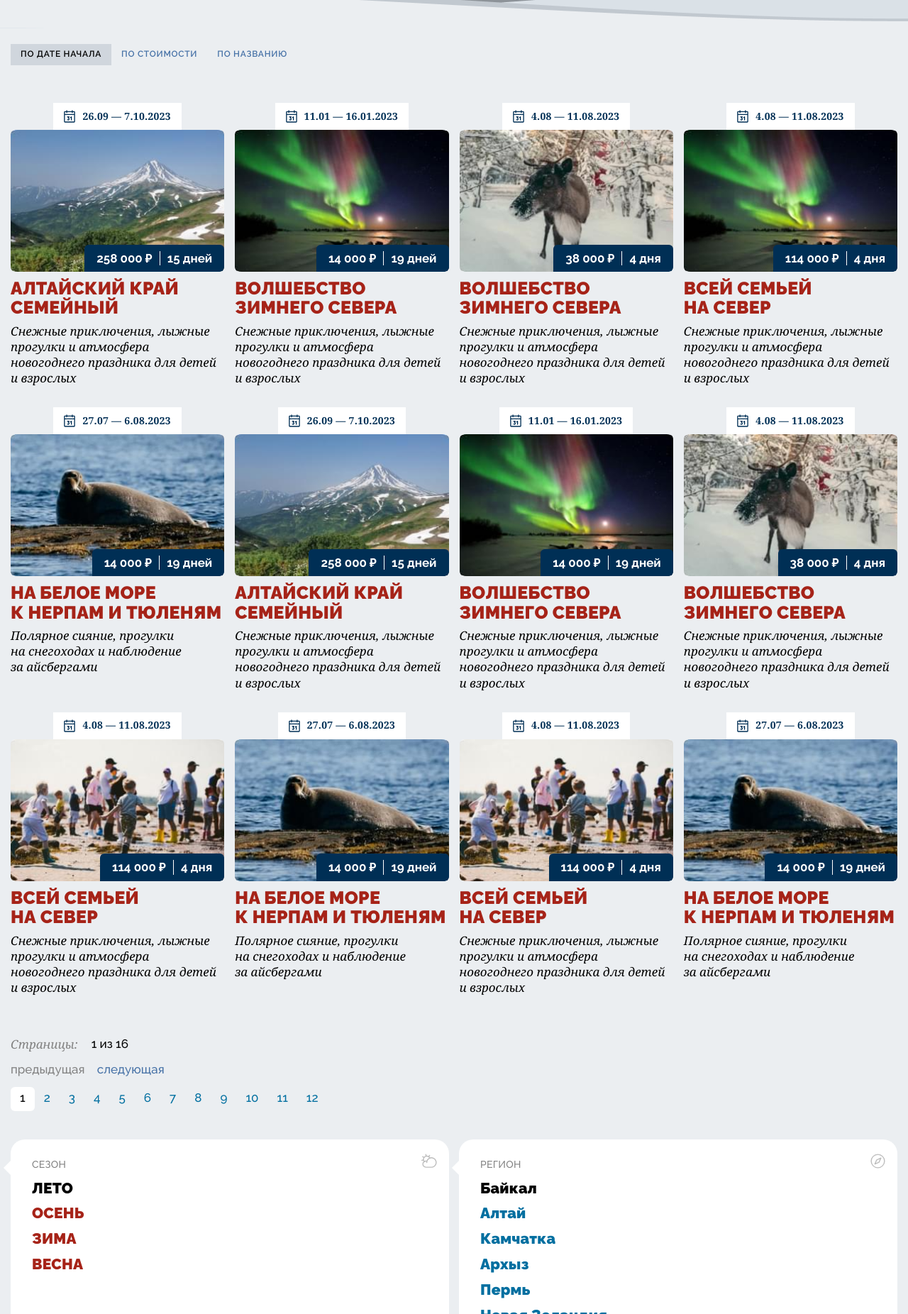
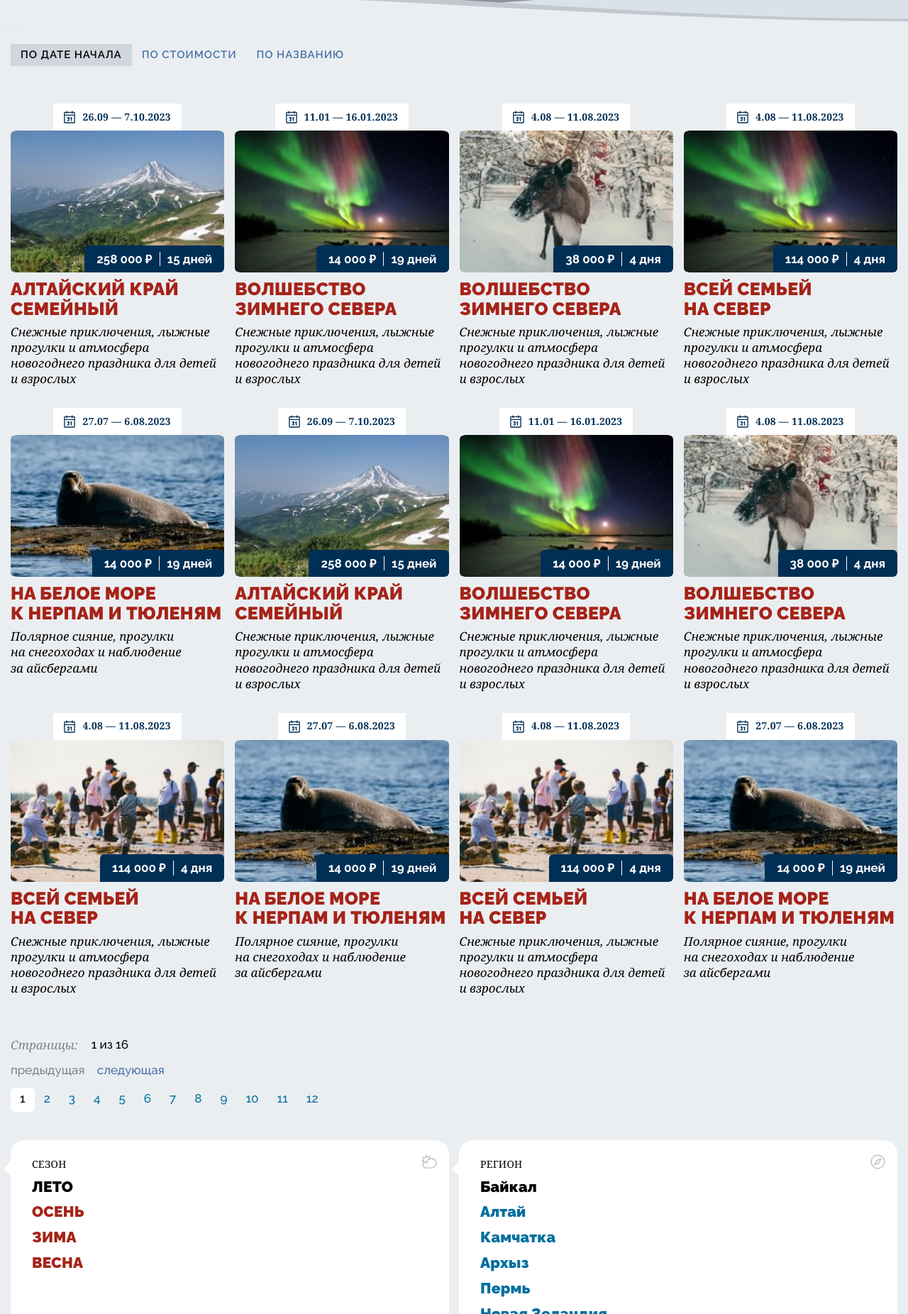
Before and after one commit to LayMorja/geography, a plain HTML site: page tours.html in a window 1280 px wide. Shown: the part 432-2284 px from the top of the page at 71% size. Drawn offline with Linux system fonts and the light colour scheme; files whose address does not match are found by name.

Commit message:
Изменил стили страницы "Наши туры"

```diff
--- a/css/style.css
+++ b/css/style.css
@@ -806,13 +806,14 @@ h6 {
 }
 
 .sections-menu div {
-	font-family: var(--ff-bt);
+	font-family: 'Noto Serif';
+	font-style: normal;
 	font-weight: 500;
 	font-size: 0.875rem;
-	line-height: 1.42;
+	line-height: 120%;
 	letter-spacing: 0.02em;
 	text-transform: uppercase;
-	color: var(--clr-grey);
+	color: var(--clr-dark);
 }
 
 .sections-menu div:not(:last-child) {
@@ -1035,9 +1036,10 @@ h6 {
 	-ms-flex-pack: center;
 	justify-content: center;
 	padding: 0.3125rem 0.875rem;
+	font-style: normal;
 	font-weight: 600;
-	font-size: 0.75rem;
-	line-height: 1.66;
+	font-size: 0.9375rem;
+	line-height: 140%;
 	text-align: center;
 	letter-spacing: 0.06em;
 	text-transform: uppercase;
```
